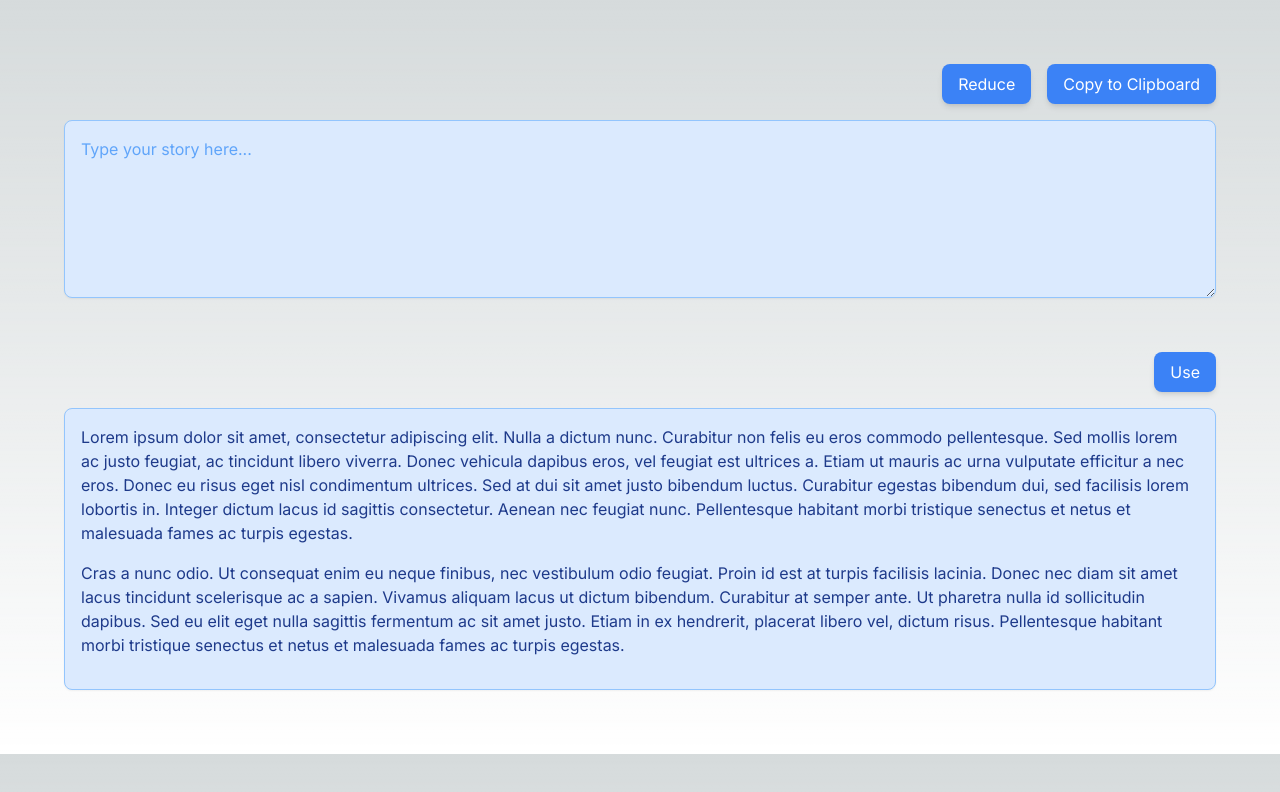
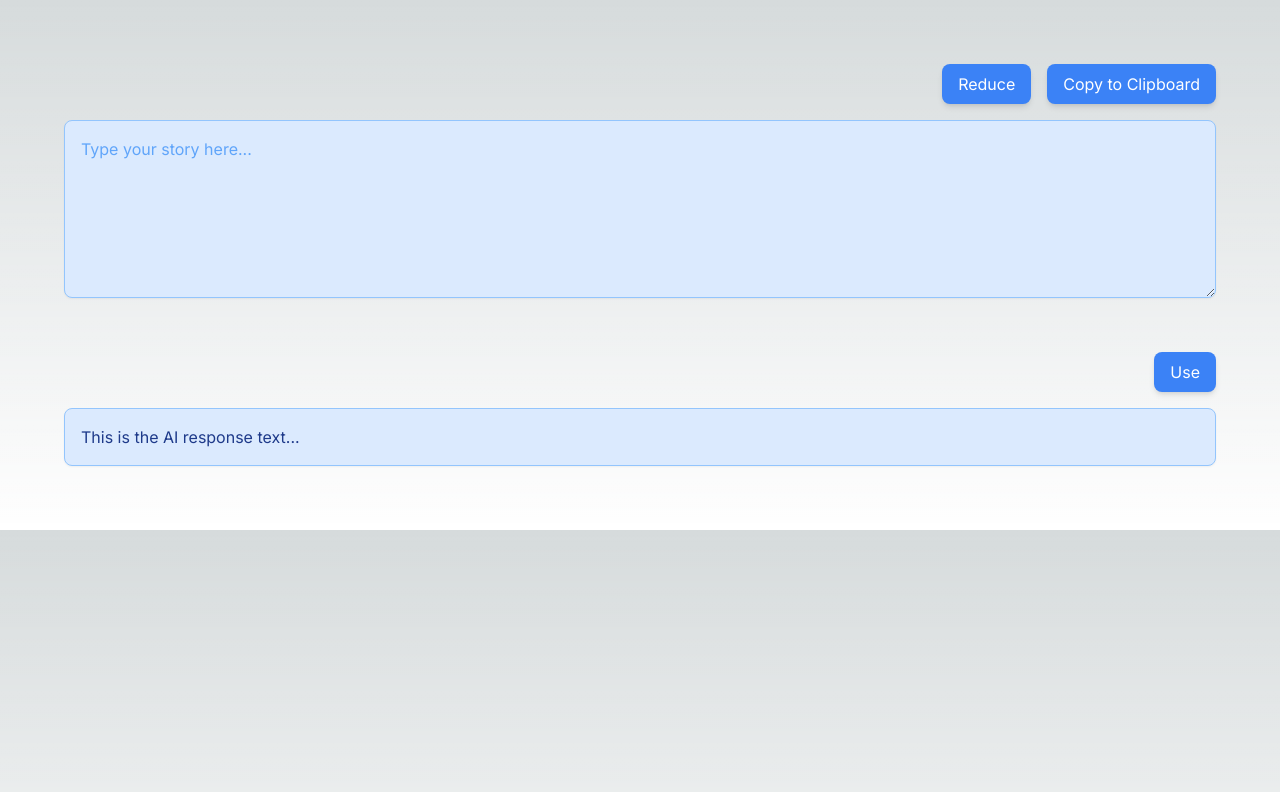
Before and after one commit to joelstevick/less-is-more, a Next.js app: page / in a window 1280 px wide. Shown: the top 792 px of the page. Built offline with nearby package versions, Linux system fonts and the light colour scheme.

Commit message:
initialize the ai response div

```diff
--- a/app/page.tsx
+++ b/app/page.tsx
@@ -10,7 +10,9 @@ import HSpacer from "@/components/h-spacer/h-spacer";
 import { ToastContainer } from "react-toastify";
 
 export default function Home() {
-  const [aiContent, setContent] = useState('')
+  const [userContent, setUserContent] = useState('')
+  const [aiResponse, setAiResponse] = useState('This is the AI response text...')
+
   const textareaRef = useRef<HTMLTextAreaElement>(null);
 
   function reduce(event: MouseEvent) {
@@ -18,7 +20,7 @@ export default function Home() {
 
   function use(event: MouseEvent) {
 
-    setContent('xxx')
+    setUserContent(aiResponse)
 }
 
 
@@ -30,7 +32,7 @@ export default function Home() {
         <CopyToClipboard textareaRef={textareaRef} />
       </div>
       <VSpacer />
-      <Textarea ref={textareaRef} content={aiContent} />
+      <Textarea ref={textareaRef} content={userContent} />
 
       <VSpacer />
       <VSpacer />
@@ -40,7 +42,7 @@ export default function Home() {
         <Button onClick={use}>Use</Button>
       </div>
       <VSpacer />
-      <ScrollableText />
+      <ScrollableText content={aiResponse}/>
 
       <ToastContainer
         position="top-right"
--- a/components/scrollable-text/scrollable-text.tsx
+++ b/components/scrollable-text/scrollable-text.tsx
@@ -1,31 +1,17 @@
 // components/ScrollableText.js
 import React from "react";
+import DOMPurify from 'dompurify';
+interface ScrollableTextProps {
+  content: string;
+}
+const ScrollableText: React.FC<ScrollableTextProps> = ({ content }) => {
+  const sanitizedContent = DOMPurify.sanitize(content);
 
-const ScrollableText = () => {
   return (
-    <div className="p-4 border border-blue-300 dark:border-blue-700 rounded-lg shadow-sm bg-blue-100 dark:bg-blue-800 text-blue-900 dark:text-blue-100 overflow-y-auto">
-      <p className="mb-4">
-        Lorem ipsum dolor sit amet, consectetur adipiscing elit. Nulla a dictum
-        nunc. Curabitur non felis eu eros commodo pellentesque. Sed mollis lorem
-        ac justo feugiat, ac tincidunt libero viverra. Donec vehicula dapibus
-        eros, vel feugiat est ultrices a. Etiam ut mauris ac urna vulputate
-        efficitur a nec eros. Donec eu risus eget nisl condimentum ultrices. Sed
-        at dui sit amet justo bibendum luctus. Curabitur egestas bibendum dui,
-        sed facilisis lorem lobortis in. Integer dictum lacus id sagittis
-        consectetur. Aenean nec feugiat nunc. Pellentesque habitant morbi
-        tristique senectus et netus et malesuada fames ac turpis egestas.
-      </p>
-      <p className="mb-4">
-        Cras a nunc odio. Ut consequat enim eu neque finibus, nec vestibulum
-        odio feugiat. Proin id est at turpis facilisis lacinia. Donec nec diam
-        sit amet lacus tincidunt scelerisque ac a sapien. Vivamus aliquam lacus
-        ut dictum bibendum. Curabitur at semper ante. Ut pharetra nulla id
-        sollicitudin dapibus. Sed eu elit eget nulla sagittis fermentum ac sit
-        amet justo. Etiam in ex hendrerit, placerat libero vel, dictum risus.
-        Pellentesque habitant morbi tristique senectus et netus et malesuada
-        fames ac turpis egestas.
-      </p>
-    </div>
+    <div
+      className="p-4 border border-blue-300 dark:border-blue-700 rounded-lg shadow-sm bg-blue-100 dark:bg-blue-800 text-blue-900 dark:text-blue-100 overflow-y-auto"
+      dangerouslySetInnerHTML={{ __html: sanitizedContent }}
+    ></div>
   );
 };
 
--- a/package.json
+++ b/package.json
@@ -9,6 +9,7 @@
     "lint": "next lint"
   },
   "dependencies": {
+    "dompurify": "^3.1.5",
     "next": "14.2.3",
     "node": "^20.14.0",
     "react": "^18",
@@ -16,6 +17,7 @@
     "react-toastify": "^10.0.5"
   },
   "devDependencies": {
+    "@types/dompurify": "^3.0.5",
     "@types/node": "^20",
     "@types/react": "^18",
     "@types/react-dom": "^18",
```
Also changed, not shown: 1 other file (tests, documents, lock files or other folders).
